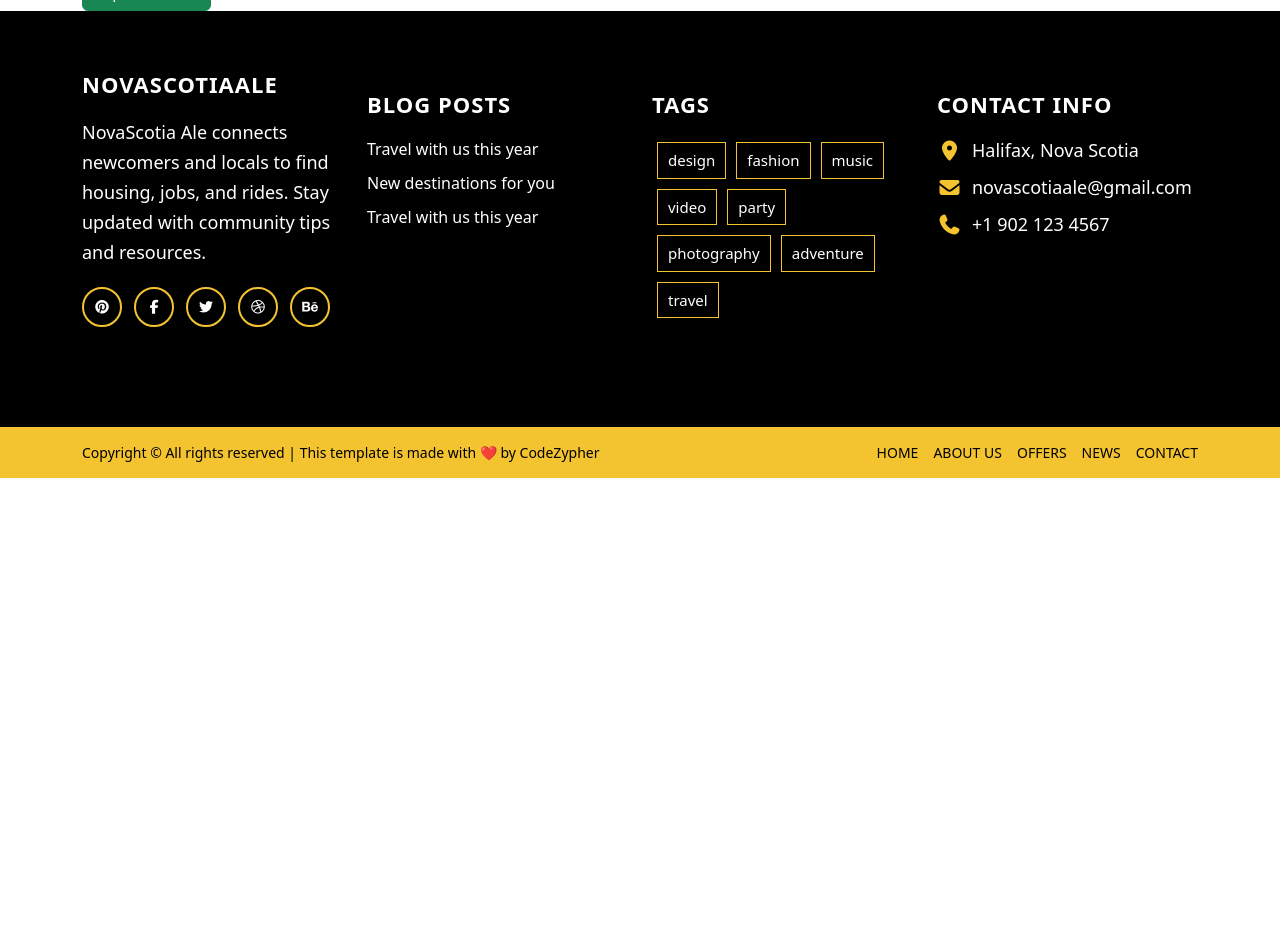
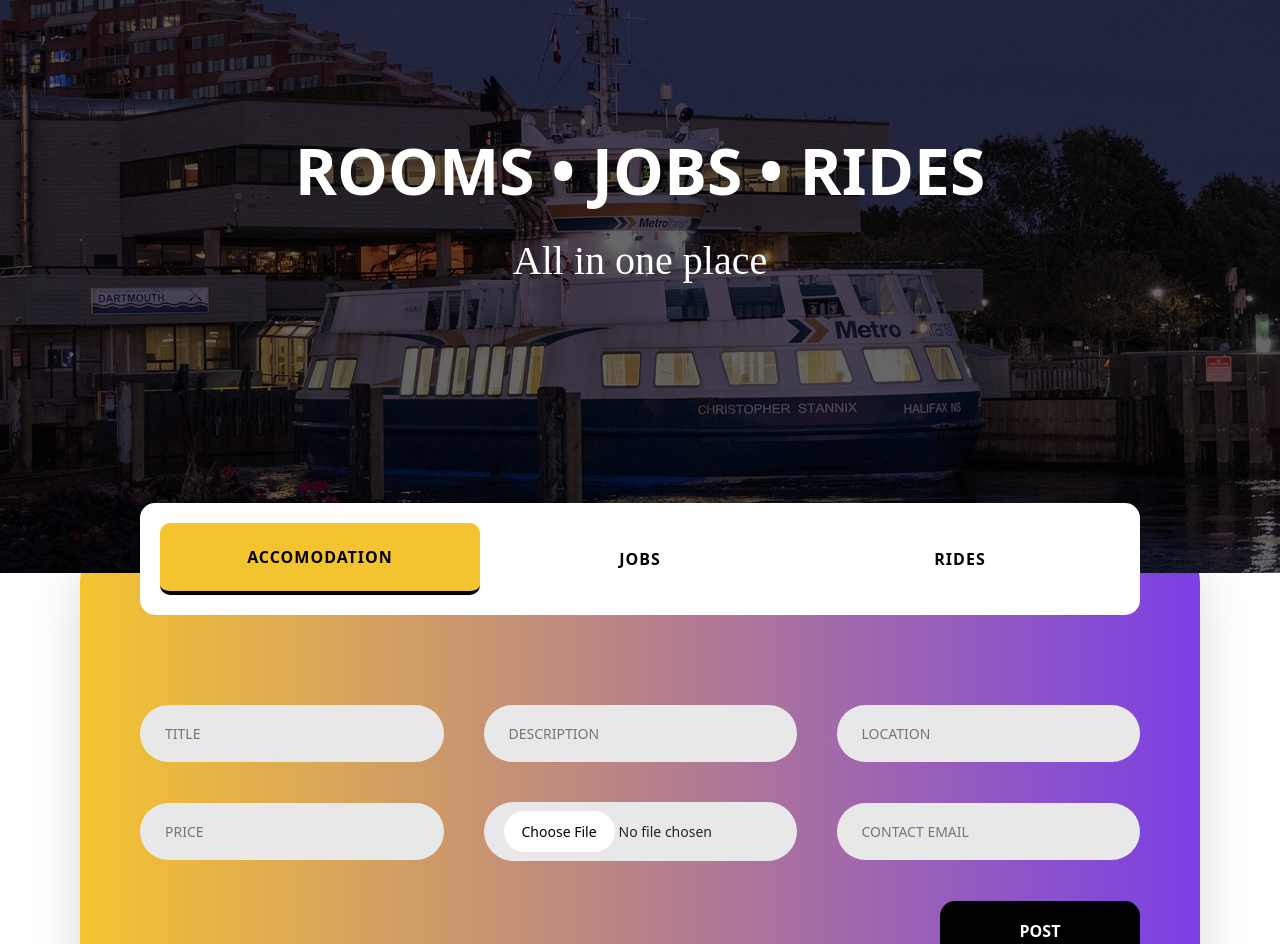
Before and after one commit to nova-scotia-ale-org/nova-scotia-ale, a React app in the folder frontend/: page / in a window 1280 px wide. Shown: the part 280-1224 px from the top of the page. Before the commit the page ends 800 px from the top, so only its background shows below. Built offline with nearby package versions, Linux system fonts and the light colour scheme; the HTML template or start-up script is replaced by a standard one.

Commit message:
feat(frontend): implement home hero section with tabs and forms (closes #ISSUE_NUMBER)

```diff
--- a/frontend/src/App.tsx
+++ b/frontend/src/App.tsx
@@ -2,18 +2,13 @@ import './App.css';
 import AppNavbar from "./components/Navbar";
 import 'bootstrap/dist/css/bootstrap.min.css';
 import Footer from "./components/Footer";
-
+import Home from './pages/Home';
 function App() {
   return (
-  <>
-  <AppNavbar />
-    <div className="container mt-5">
-      <h1 className="text-primary">Nova Scotia Ale 🍺</h1>
-      <button className="btn btn-success mt-3">
-        Explore Beers
-      </button>
-    </div>
-  <Footer />
+    <>
+      <AppNavbar />
+      <Home />
+      <Footer />
     </>
   );
 }
--- a/frontend/src/components/Navbar.css
+++ b/frontend/src/components/Navbar.css
@@ -13,10 +13,8 @@
 }
 
 
-.main-navbar {
-    background-color: var(--color-secondary) !important;
-    padding: 18px 0;
-
+.main-navbar{
+    background:black;
 }
 
 .main-navbar .navbar-brand {
--- a/frontend/src/components/Navbar.tsx
+++ b/frontend/src/components/Navbar.tsx
@@ -21,7 +21,7 @@ const AppNavbar = () => {
             </div>
 
             {/* Main Navbar */}
-            <Navbar expand="lg" bg="dark" variant="dark" className="main-navbar">
+            <Navbar expand="lg" className="main-navbar">
                 <Container>
                     <Navbar.Brand as={Link} to="/">
                         <img
--- /dev/null
+++ b/frontend/src/components/home/AccommodationForm.tsx
@@ -0,0 +1,15 @@
+const AccommodationForm = () => {
+  return (
+    <div className="form-grid">
+      <input placeholder="TITLE" />
+      <input placeholder="DESCRIPTION" />
+      <input placeholder="LOCATION" />
+      <input placeholder="PRICE" />
+      <input type="file" />
+      <input placeholder="CONTACT EMAIL" />
+      <button className="post-btn">POST</button>
+    </div>
+  );
+};
+
+export default AccommodationForm;
--- /dev/null
+++ b/frontend/src/components/home/HeroSection.css
@@ -0,0 +1,33 @@
+.hero-section {
+  height: 90vh;
+  background-image: url("/hero-bg.jpg"); /* temporary placeholder */
+  background-size: cover;
+  background-position: center;
+  position: relative;
+  display: flex;
+  align-items: center;
+  justify-content: center;
+}
+
+.hero-overlay {
+  background: rgba(0, 0, 0, 0.6);
+  width: 100%;
+  height: 100%;
+  text-align: center;
+  color: white;
+  display: flex;
+  flex-direction: column;
+  align-items: center;
+  justify-content: center;
+}
+
+.hero-title {
+  font-size: 4rem;
+  font-weight: bold;
+}
+
+.hero-subtitle {
+  font-size: 2.5rem;
+  margin-top: 20px;
+  font-family: cursive;
+}
--- /dev/null
+++ b/frontend/src/components/home/HeroSection.tsx
@@ -0,0 +1,19 @@
+import "./HeroSection.css";
+
+const HeroSection = () => {
+  return (
+    <section className="hero-section">
+      <div className="hero-overlay">
+        <h1 className="hero-title">
+          ROOMS • JOBS • RIDES
+        </h1>
+
+        <h2 className="hero-subtitle">
+          All in one place
+        </h2>
+      </div>
+    </section>
+  );
+};
+
+export default HeroSection;
--- /dev/null
+++ b/frontend/src/components/home/HomeTabs.css
@@ -0,0 +1,126 @@
+.tabs-section {
+  margin-top: -100px;
+  padding: 60px 80px;
+}
+
+.tabs-wrapper {
+  background: linear-gradient(90deg, #f4c430, #7b3fe4);
+  border-radius: 50px;
+  padding: 60px;
+  box-shadow: 0 20px 50px rgba(0, 0, 0, 0.15);
+}
+
+/* ---------------- Tabs ---------------- */
+
+.tabs-header {
+      display: flex;
+    background: #ffffff;
+    border-radius: 15px;
+    overflow: hidden;
+    position: relative;
+    bottom: 90px;
+    padding: 20px;
+}
+
+.tabs-header button {
+  flex: 1;
+  padding: 22px;
+  border: none;
+  background: transparent;
+  font-weight: 600;
+  letter-spacing: 1px;
+  cursor: pointer;
+  transition: all 0.3s ease;
+}
+
+.tabs-header button.active {
+  background: #f4c430;
+  border-bottom: 4px solid #000;
+  border-radius: 10px;
+}
+
+/* ---------------- Form Grid ---------------- */
+
+.form-grid {
+  display: grid;
+  grid-template-columns: repeat(3, 1fr);
+  gap: 40px;
+  align-items: center;
+}
+
+.form-grid input {
+  padding: 18px 25px;
+  border-radius: 50px;
+  border: none;
+  outline: none;
+  font-size: 14px;
+  background: #e8e8e8;
+}
+
+/* ---------------- File Input Styling ---------------- */
+
+.form-grid input[type="file"] {
+  background: transparent;
+  padding: 0;
+}
+
+/* ---------------- Button ---------------- */
+
+.post-btn {
+  grid-column: 3;
+  justify-self: end;
+  width: 200px;
+  padding: 18px;
+  border-radius: 15px;
+  background: black;
+  color: white;
+  font-weight: bold;
+  border: none;
+  transition: 0.3s ease;
+}
+
+.post-btn:hover {
+  background: #222;
+  transform: translateY(-2px);
+}
+
+/* Fade + Slide animation */
+
+.fade-animate {
+  animation: fadeSlide 0.35s ease-in-out;
+}
+
+@keyframes fadeSlide {
+  from {
+    opacity: 0;
+    transform: translateY(12px);
+  }
+  to {
+    opacity: 1;
+    transform: translateY(0);
+  }
+}
+.form-grid input[type="file"] {
+  padding: 9px 20px;
+  border-radius: 50px;
+  border: none;
+  outline: none;
+  background: #e8e8e8;
+  font-size: 14px;
+  cursor: pointer;
+}
+
+/* Style the actual button inside file input */
+.form-grid input[type="file"]::file-selector-button {
+  padding: 10px 18px;
+  border-radius: 30px;
+  border: none;
+  background: white;
+  cursor: pointer;
+  font-weight: 500;
+  transition: 0.3s ease;
+}
+
+.form-grid input[type="file"]::file-selector-button:hover {
+  background: #f4c430;
+}
--- /dev/null
+++ b/frontend/src/components/home/HomeTabs.tsx
@@ -0,0 +1,48 @@
+import { useState } from "react";
+import AccommodationForm from "./AccommodationForm";
+import JobsForm from "./JobsForm";
+import RidesForm from "./RidesForm";
+import "./HomeTabs.css";
+
+const HomeTabs = () => {
+    const [activeTab, setActiveTab] = useState("accommodation");
+
+    return (
+        <section className="tabs-section">
+            <div className="tabs-wrapper">
+
+                <div className="tabs-header">
+                    <button
+                        className={activeTab === "accommodation" ? "active" : ""}
+                        onClick={() => setActiveTab("accommodation")}
+                    >
+                        ACCOMODATION
+                    </button>
+
+                    <button
+                        className={activeTab === "jobs" ? "active" : ""}
+                        onClick={() => setActiveTab("jobs")}
+                    >
+                        JOBS
+                    </button>
+
+                    <button
+                        className={activeTab === "rides" ? "active" : ""}
+                        onClick={() => setActiveTab("rides")}
+                    >
+                        RIDES
+                    </button>
+                </div>
+
+                <div key={activeTab} className="tabs-content fade-animate">
+                    {activeTab === "accommodation" && <AccommodationForm />}
+                    {activeTab === "jobs" && <JobsForm />}
+                    {activeTab === "rides" && <RidesForm />}
+                </div>
+
+            </div>
+        </section>
+    );
+};
+
+export default HomeTabs;
--- /dev/null
+++ b/frontend/src/components/home/JobsForm.tsx
@@ -0,0 +1,17 @@
+const JobsForm = () => {
+  return (
+    <div className="form-grid">
+      <input placeholder="JOB TITLE" />
+      <input placeholder="DESCRIPTION" />
+      <input placeholder="LOCATION" />
+
+      <input placeholder="SALARY" />
+      <input type="file" />
+      <input placeholder="CONTACT EMAIL" />
+
+      <button className="post-btn">POST</button>
+    </div>
+  );
+};
+
+export default JobsForm;
--- /dev/null
+++ b/frontend/src/components/home/RidesForm.tsx
@@ -0,0 +1,17 @@
+const RidesForm = () => {
+  return (
+    <div className="form-grid">
+      <input placeholder="FROM" />
+      <input placeholder="TO" />
+      <input placeholder="DATE" />
+
+      <input placeholder="PRICE" />
+      <input type="file" />
+      <input placeholder="CONTACT EMAIL" />
+
+      <button className="post-btn">POST</button>
+    </div>
+  );
+};
+
+export default RidesForm;
--- /dev/null
+++ b/frontend/src/pages/Home.tsx
@@ -0,0 +1,12 @@
+import HeroSection from "../components/home/HeroSection";
+import HomeTabs from "../components/home/HomeTabs";
+
+const Home = () => {
+  return (
+    <>
+      <HeroSection />
+      <HomeTabs />
+    </>
+  );
+};
+ export default Home;
```
Also changed, not shown: frontend/public/hero-bg.jpg (added).
